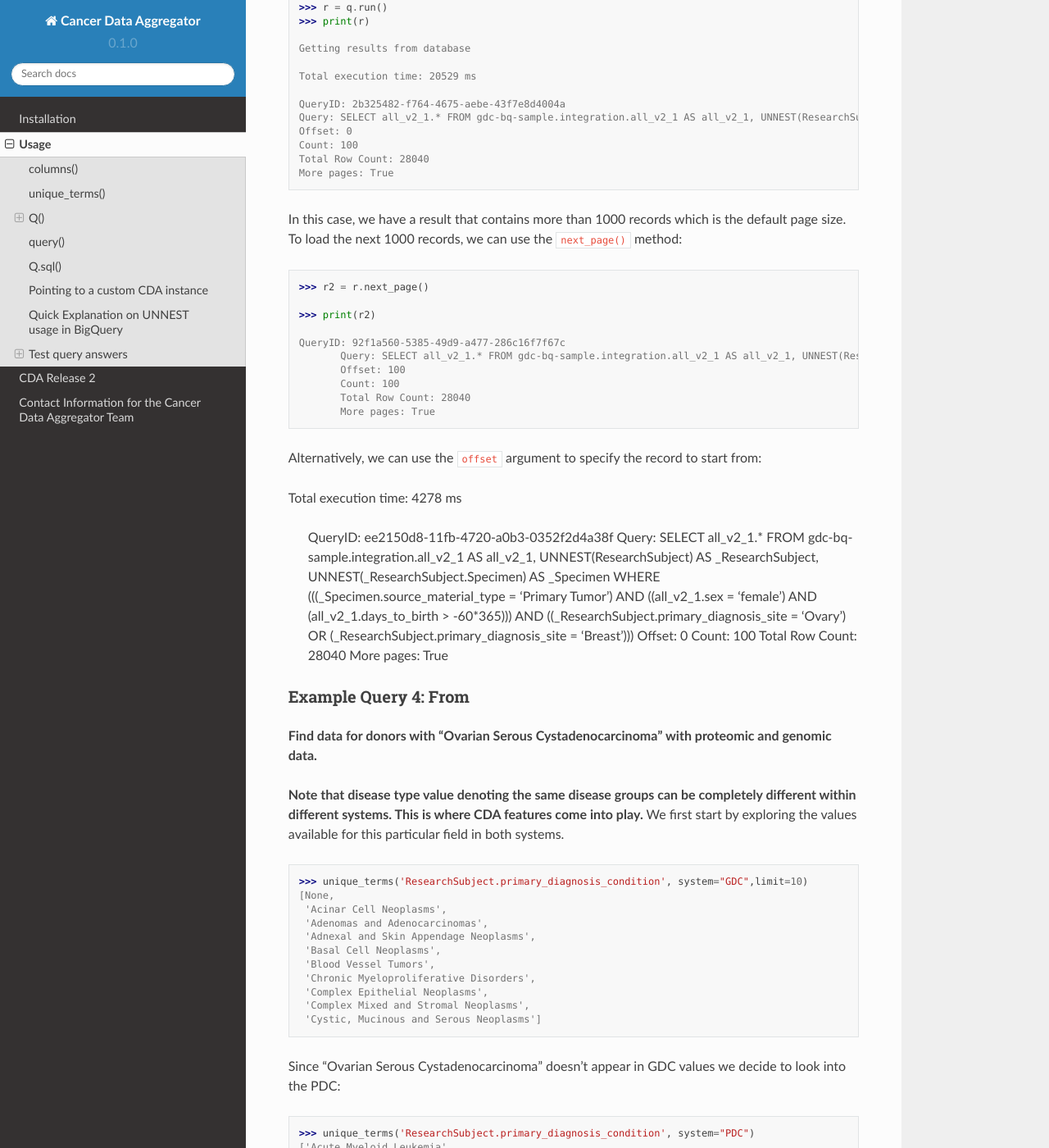
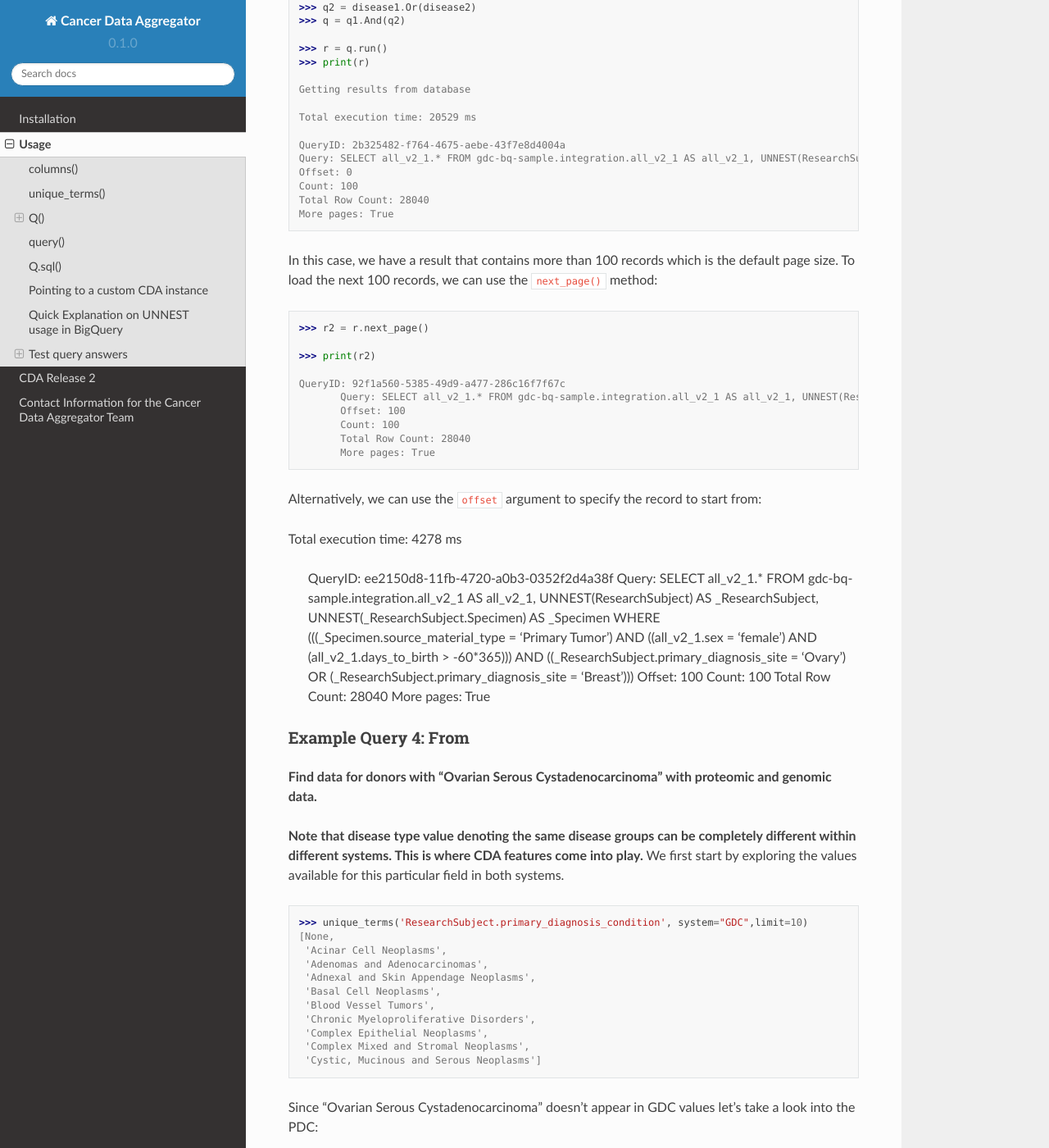
Before and after one commit to CancerDataAggregator/CDA-HelpDesk, a Sphinx documentation site: the page built from docs/source/usage.rst, in a window 1280 px wide and 1400 px high, scrolled down 12421 px. Shown: the whole window at 82% size. Built offline with Sphinx 7.4.7 and the Read the Docs theme 2.0.0, drawn with Linux system fonts in a browser that asks for light colours; pages that are not in the unit, such as notebooks, are missing from menus; some of the changed text lies outside the part shown.

Commit message:
Update usage.rst

```diff
--- a/docs/source/usage.rst
+++ b/docs/source/usage.rst
@@ -447,7 +449,7 @@ Let's take a look at the results:
        'dbgap_accession_number': None},
        ...
 
-The record is pretty large, so we'll print out identifier values for each ResearchSubject to confirm that we have one ResearchSubject that comes from GDC, and one that comes from PDC:
+The record is pretty large, so we'll print out identifier values for each ``ResearchSubject`` to confirm that we have one ResearchSubject that comes from GDC, and one that comes from PDC:
 
 >>> for research_subject in r[0]['ResearchSubject']:
 >>>     print(research_subject['identifier'])
@@ -600,7 +602,7 @@ Example Query 3: Or
  More pages: True
 
 
-In this case, we have a result that contains more than 1000 records which is the default page size. To load the next 1000 records, we can use the ``next_page()`` method:
+In this case, we have a result that contains more than 100 records which is the default page size. To load the next 100 records, we can use the ``next_page()`` method:
 
 .. code-block:: python
 
@@ -620,7 +622,7 @@ Alternatively, we can use the ``offset`` argument to specify the record to start
 
 .. code-block:: python
  ...
- >>> r = q.run(offset=1000)
+ >>> r = q.run(offset=100)
  >>> print(r)
 
  Getting results from database
@@ -629,7 +631,7 @@ Total execution time: 4278 ms
 
         QueryID: ee2150d8-11fb-4720-a0b3-0352f2d4a38f
         Query: SELECT all_v2_1.* FROM gdc-bq-sample.integration.all_v2_1 AS all_v2_1, UNNEST(ResearchSubject) AS _ResearchSubject, UNNEST(_ResearchSubject.Specimen) AS _Specimen WHERE (((_Specimen.source_material_type = 'Primary Tumor') AND ((all_v2_1.sex = 'female') AND (all_v2_1.days_to_birth > -60*365))) AND ((_ResearchSubject.primary_diagnosis_site = 'Ovary') OR (_ResearchSubject.primary_diagnosis_site = 'Breast')))
-        Offset: 0
+        Offset: 100
         Count: 100
         Total Row Count: 28040
         More pages: True
@@ -655,7 +657,7 @@ Example Query 4: From
  'Cystic, Mucinous and Serous Neoplasms']
 
 
-Since “Ovarian Serous Cystadenocarcinoma” doesn’t appear in GDC values we decide to look into the PDC:
+Since “Ovarian Serous Cystadenocarcinoma” doesn’t appear in GDC values let's take a look into the PDC:
 
 >>> unique_terms('ResearchSubject.primary_diagnosis_condition', system="PDC")
 ['Acute Myeloid Leukemia',
```
Also changed, not shown: other parts of docs/source/usage.rst (+11 -9 lines).
